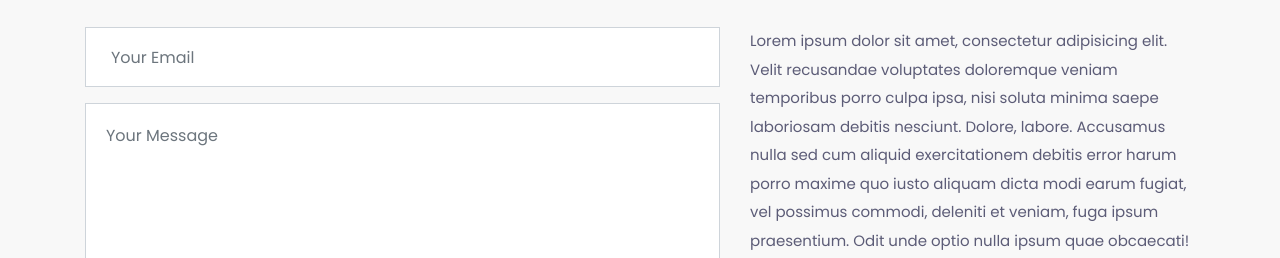
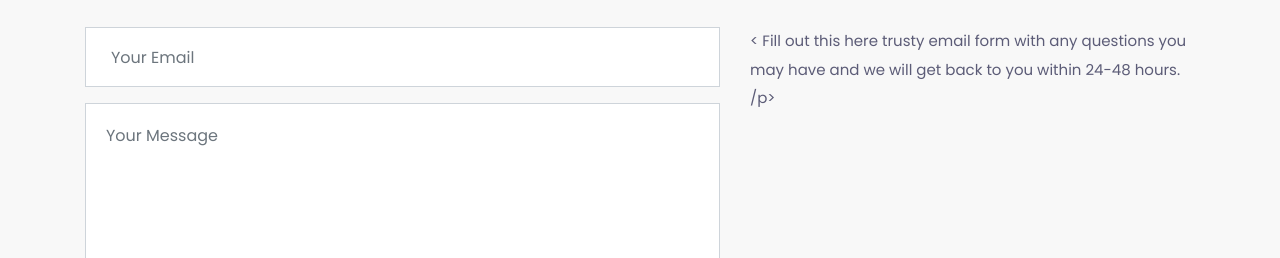
Before and after one commit to jhnath90/cache_labs, a plain HTML site: page contact.html in a window 1280 px wide. Shown: the part 542-800 px from the top of the page. Drawn offline with Linux system fonts and the light colour scheme; some packages are replaced by stand-ins of ours.

Commit message:
change email text

```diff
--- a/contact.html
+++ b/contact.html
@@ -162,7 +162,10 @@
         </form>
       </div>
       <div class="col-lg-5">
-        <p class="mb-5">Lorem ipsum dolor sit amet, consectetur adipisicing elit. Velit recusandae voluptates doloremque veniam temporibus porro culpa ipsa, nisi soluta minima saepe laboriosam debitis nesciunt. Dolore, labore. Accusamus nulla sed cum aliquid exercitationem debitis error harum porro maxime quo iusto aliquam dicta modi earum fugiat, vel possimus commodi, deleniti et veniam, fuga ipsum praesentium. Odit unde optio nulla ipsum quae obcaecati! Quod esse natus quibusdam asperiores quam vel, tempore itaque architecto ducimus expedita</p>
+        <p class="mb-5"><
+          Fill out this here trusty email form with any questions you may have
+          and we will get back to you within 24-48 hours.
+        /p>
     </div>
     </div>
   </div>
```
